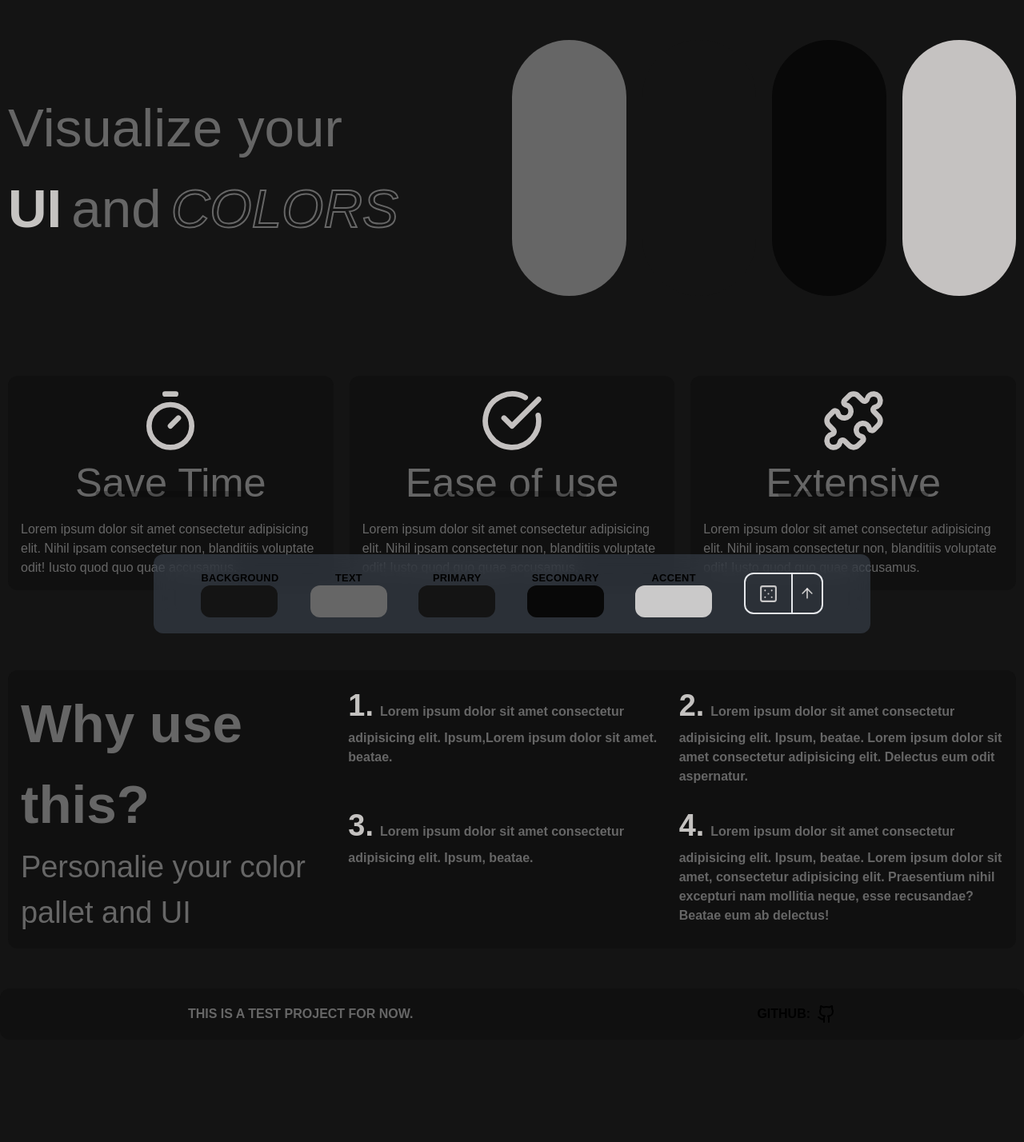
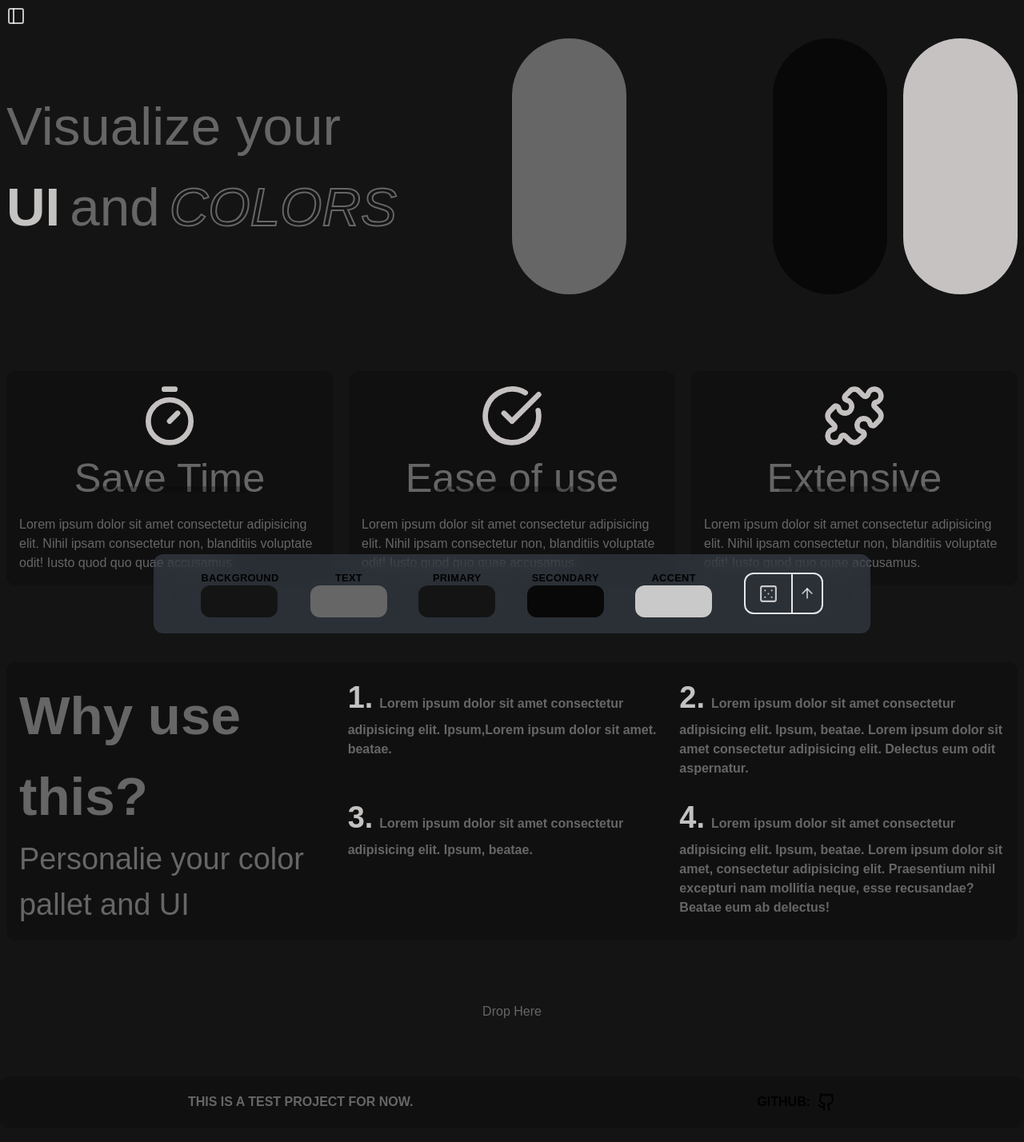
Before and after one commit to moki-moki/ui-vis, a React (Vite) app in the folder client/: page / in a window 1280 px wide. Shown: the top 1428 px of the page at 80% size. Built offline with nearby package versions, Linux system fonts and the light colour scheme.

Commit message:
feat: Added dnd component feature

```diff
--- a/client/eslint.config.mjs
+++ b/client/eslint.config.mjs
@@ -65,10 +65,6 @@ export default [
       },
 
       'import/resolver': {
-        // alias: {
-        //   map: [['@', './src']],
-        //   extensions: ['.js', '.jsx', '.ts', '.tsx'],
-        // },
         typescript: {},
 
         node: {
--- a/client/src/App.tsx
+++ b/client/src/App.tsx
@@ -1,4 +1,6 @@
+import Sidebar from '@/components/sidebar/Sidebar';
 import Footer from '@/components/ui/footer';
+import { SidebarContextProvider } from '@/context/sidebar-context';
 import Home from '@/pages/home/Home';
 
 import Toolkit from './components/toolkit/toolkit';
@@ -6,8 +8,11 @@ import Toolkit from './components/toolkit/toolkit';
 function App() {
   return (
     <div className="bg-background-color text-center">
+      <Sidebar />
       <Toolkit />
-      <Home />
+      <SidebarContextProvider>
+        <Home />
+      </SidebarContextProvider>
       <Footer />
     </div>
   );
--- /dev/null
+++ b/client/src/components/component-render.tsx
@@ -0,0 +1,29 @@
+import { ElementType } from 'react';
+
+import Button from '@/components/ui/button';
+import SectionWrapper from '@/components/ui/section-wrapper';
+import { useSidebarContext } from '@/context/sidebar-context';
+
+const ComponentMap: Record<string, ElementType> = {
+  button: () => <Button>Button</Button>,
+};
+
+const ComponentRender = () => {
+  const { droppedComponents } = useSidebarContext();
+
+  return (
+    <>
+      {droppedComponents.map((el) => {
+        const Component = ComponentMap[el.id];
+
+        return (
+          <SectionWrapper key={el.id}>
+            <Component />
+          </SectionWrapper>
+        );
+      })}
+    </>
+  );
+};
+
+export default ComponentRender;
--- /dev/null
+++ b/client/src/components/drop-zone.tsx
@@ -0,0 +1,25 @@
+import { ReactElement } from 'react';
+
+import SectionWrapper from '@/components/ui/section-wrapper';
+
+interface Props {
+  children: ReactElement;
+  onDrop: (e: React.DragEvent) => void;
+  onDragOver: (e: React.DragEvent) => void;
+}
+
+const DropZone = ({ children, onDrop, onDragOver }: Props) => {
+  return (
+    <SectionWrapper>
+      <div
+        className="p-5 border border-background-color hover:border-dotted hover:border-accent-color"
+        onDrop={onDrop}
+        onDragOver={onDragOver}
+      >
+        {children}
+      </div>
+    </SectionWrapper>
+  );
+};
+
+export default DropZone;
--- /dev/null
+++ b/client/src/components/sidebar/Sidebar.tsx
@@ -0,0 +1,53 @@
+import { useState } from 'react';
+
+import { Component, CreditCard, SidebarIcon } from 'lucide-react';
+
+import SidebarComponent from '@/components/sidebar/SidebarComponent';
+import Button from '@/components/ui/button';
+import { useSidebarContext } from '@/context/sidebar-context';
+
+const DEFAULT_COMPONENTS = [
+  {
+    id: '1',
+    name: 'button',
+    icon: <CreditCard />,
+  },
+  {
+    id: '2',
+    name: 'input',
+    icon: <Component />,
+  },
+];
+
+const Sidebar = () => {
+  const [openMenu, setOpenMenu] = useState(false);
+
+  const toggleMenu = () => setOpenMenu((prev) => !prev);
+
+  const { handleDragStart } = useSidebarContext();
+
+  return (
+    <div className="fixed top-0 flex items-start z-10">
+      {openMenu && (
+        <div className="min-w-36 h-screen py-2 px-5 bg-background-color border-r border-secondary-color">
+          {DEFAULT_COMPONENTS.map((component) => (
+            <SidebarComponent
+              key={component.id}
+              component={component}
+              handleDragStart={handleDragStart}
+            />
+          ))}
+        </div>
+      )}
+      <Button
+        type="button"
+        className="text-accent-color p-2"
+        onClick={toggleMenu}
+      >
+        <SidebarIcon />
+      </Button>
+    </div>
+  );
+};
+
+export default Sidebar;
--- /dev/null
+++ b/client/src/components/sidebar/SidebarComponent.tsx
@@ -0,0 +1,24 @@
+import { ComponentI } from '@/types/component';
+
+interface Props {
+  component: ComponentI;
+  handleDragStart: (e: React.DragEvent, id: string) => void;
+}
+
+const SidebarComponent = ({ component, handleDragStart }: Props) => {
+  // TODO: Add props to ui components
+  const { name, icon } = component;
+
+  return (
+    <div
+      className="border border-secondary-color rounded-xl my-3 p-5 cursor-grab flex flex-col"
+      draggable={true}
+      onDragStart={(e) => handleDragStart(e, name)}
+    >
+      <div className="m-auto text-accent-color">{icon}</div>
+      <span className="text-text-color">{name}</span>
+    </div>
+  );
+};
+
+export default SidebarComponent;
--- a/client/src/components/ui/section-wrapper.tsx
+++ b/client/src/components/ui/section-wrapper.tsx
@@ -2,10 +2,8 @@ import { ReactElement } from 'react';
 
 const SectionWrapper = ({ children }: { children: ReactElement }) => {
   return (
-    <section className="m-auto max-w-screen-2xl">
-      <div className="p-2 my-10 border-2 border-background-color">
-        {children}
-      </div>
+    <section className="m-auto my-10 max-w-screen-2xl">
+      <div className="p-2 my-10">{children}</div>
     </section>
   );
 };
--- /dev/null
+++ b/client/src/context/sidebar-context.tsx
@@ -0,0 +1,57 @@
+import { createContext, ReactElement, useContext, useState } from 'react';
+
+import { SidebarContextI } from '@/types/component';
+
+const DEFAULT_VALUES: SidebarContextI = {
+  droppedComponents: [],
+  handleDrop: (_e: React.DragEvent) => {},
+  handleDragOver: (_e: React.DragEvent) => {},
+  handleDragStart: (e: React.DragEvent, name: string) => {
+    e.dataTransfer.setData('component', name);
+  },
+};
+
+const SidebarContext = createContext(DEFAULT_VALUES);
+
+export const SidebarContextProvider = ({
+  children,
+}: {
+  children: ReactElement;
+}) => {
+  const [droppedComponents, setDroppedComponents] = useState<{ id: string }[]>(
+    [],
+  );
+
+  const handleDrop = (e: React.DragEvent) => {
+    e.preventDefault();
+    const data = e.dataTransfer.getData('component');
+
+    setDroppedComponents((prev) => [...prev, { id: data }]);
+  };
+
+  const handleDragOver = (e: React.DragEvent) => {
+    e.preventDefault(); // Allows dropping
+  };
+
+  const handleDragStart = (e: React.DragEvent, name: string) => {
+    e.dataTransfer.setData('component', name);
+  };
+
+  return (
+    <SidebarContext.Provider
+      value={{ handleDrop, handleDragOver, handleDragStart, droppedComponents }}
+    >
+      {children}
+    </SidebarContext.Provider>
+  );
+};
+
+export const useSidebarContext = () => {
+  const context = useContext(SidebarContext);
+
+  if (context === undefined) {
+    throw new Error('useSidebarContext must be within a app pages layout');
+  }
+
+  return context;
+};
--- /dev/null
+++ b/client/src/data/sidebar-components.ts
@@ -0,0 +1,14 @@
+import { Component, CreditCard } from 'lucide-react';
+
+export const DEFAULT_COMPONENTS = [
+  {
+    id: '1',
+    name: 'Card',
+    icon: CreditCard,
+  },
+  {
+    id: '2',
+    name: 'test 2',
+    icon: Component,
+  },
+];
--- a/client/src/pages/home/Home.tsx
+++ b/client/src/pages/home/Home.tsx
@@ -1,9 +1,14 @@
 import { CheckCircle, PuzzleIcon, TimerIcon } from 'lucide-react';
 
+import ComponentRender from '@/components/component-render';
+import DropZone from '@/components/drop-zone';
 import Card from '@/components/ui/card';
 import SectionWrapper from '@/components/ui/section-wrapper';
+import { useSidebarContext } from '@/context/sidebar-context';
 
 const Home = () => {
+  const { handleDrop, handleDragOver } = useSidebarContext();
+
   return (
     <>
       <SectionWrapper>
@@ -72,6 +77,10 @@ const Home = () => {
           </div>
         </div>
       </SectionWrapper>
+      <ComponentRender />
+      <DropZone onDrop={handleDrop} onDragOver={handleDragOver}>
+        <h4>Drop Here</h4>
+      </DropZone>
     </>
   );
 };
--- /dev/null
+++ b/client/src/types/component.ts
@@ -0,0 +1,14 @@
+import { ReactNode } from 'react';
+
+export interface ComponentI {
+  id: string;
+  name: string;
+  icon: ReactNode;
+}
+
+export interface SidebarContextI {
+  droppedComponents: { id: string }[];
+  handleDrop: (_e: React.DragEvent) => void;
+  handleDragOver: (_e: React.DragEvent) => void;
+  handleDragStart: (e: React.DragEvent, name: string) => void;
+}
--- a/client/src/utils/colors.ts
+++ b/client/src/utils/colors.ts
@@ -62,7 +62,7 @@ export const generateScheme = (type: string): ColorsObj => {
           colors[10],
           colors[4],
           colors[2],
-          colors[6],
+          colors[7],
           generateOpacityColor(colors[4], 0.3).hex(),
         ];
 
```
